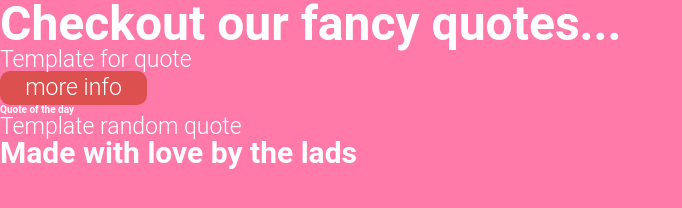
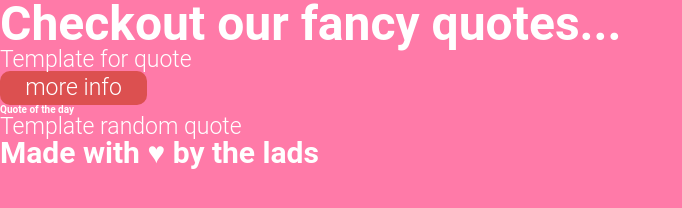
Before and after one commit to Wotusay/Codecollecter, a website built with webpack: page src/index.html in a window 1280 px wide. Shown: the whole page, without its empty margins (0-682 px from the left). Built offline with nearby package versions, Linux system fonts and the light colour scheme; some packages are replaced by stand-ins of ours.

Commit message:
hammie zijn push

```diff
--- a/src/index.html
+++ b/src/index.html
@@ -23,7 +23,7 @@
     <div class="quote quote-random">Template random quote</div>
   </article>
   <footer>
-    <div class="footer">Made with love by the lads</div>
+    <div class="footer">Made with ♥ by the lads</div>
   </footer>
 </body>
 </html>
```
